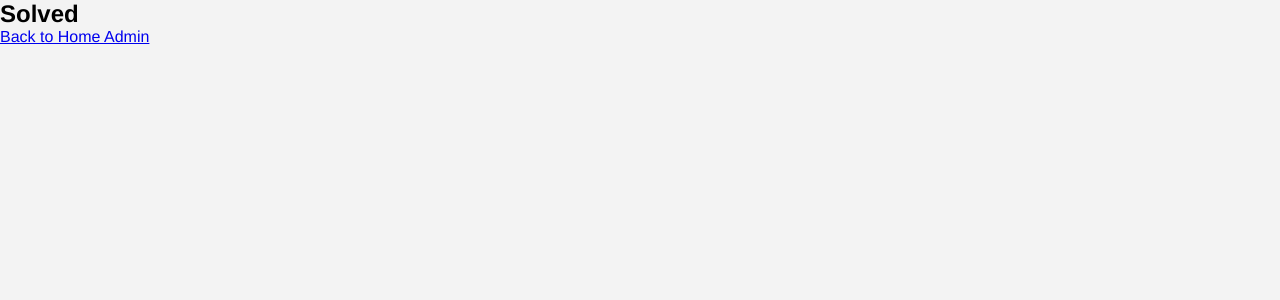
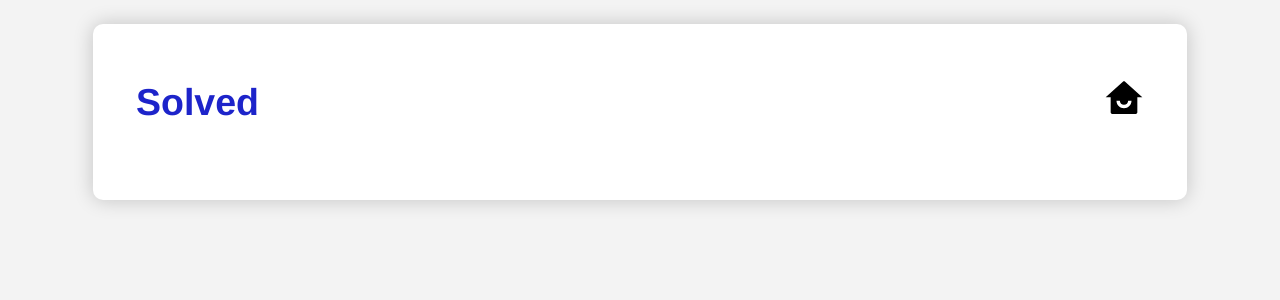
Before and after one commit to rohitks2004/CitizenConnect2.0, a React (Vite) app in the folder client/: page /home-admin/solved in a window 1280 px wide. Shown: the top 300 px of the page. Built offline with nearby package versions, Linux system fonts and the light colour scheme.

Commit message:
solved styling

```diff
--- a/client/src/pages/CSS/Complaints.css
+++ b/client/src/pages/CSS/Complaints.css
@@ -44,7 +44,7 @@
     font-size: 20px;
     padding: 20px 8px;
     background-color:transparent;
-    /* color: #ffffff; */
+    color: rgb(29, 36, 202);;
 
  a{
     /* padding: 10px 20px; */
--- a/client/src/pages/Solved.jsx
+++ b/client/src/pages/Solved.jsx
@@ -1,13 +1,30 @@
 // Solved.jsx
 import React from 'react';
 import { Link } from 'react-router-dom';
+import { RiHomeSmileFill } from "react-icons/ri";
+import "./CSS/Complaints.css";
 
 function Solved() {
   return (
-    <>
-      <h2>Solved</h2>
-      <Link to="/home-Admin">Back to Home Admin</Link>
-    </>
+    <div className='container home-container'>
+        <div className="head1">
+           <h2 className='h2t'>Solved</h2>
+           <Link to="/home-Admin"><RiHomeSmileFill className='home-icon' /></Link>
+        </div>
+        <div className="complaints-container">
+              {/* {solved.map((complaint) => (
+                  <div key={complaint._id} className="complaint">
+                      <h3>{complaint.problem}</h3>
+                      <p><span>Department:</span> {complaint.department}</p>
+                      <p><span>Description:</span> {complaint.description}</p>
+                      <p><span>Location:</span> {complaint.location}</p>
+                      <p><span>Date:</span> {new Date(complaint.date).toLocaleDateString()}</p>
+                      {complaint.imageUrl && <img src={complaint.imageUrl} alt="Complaint" />}
+                      <button onClick={onResolve} >Resolve</button>
+                  </div>
+              ))} */}
+          </div>
+    </div>
   );
 }
 
```
